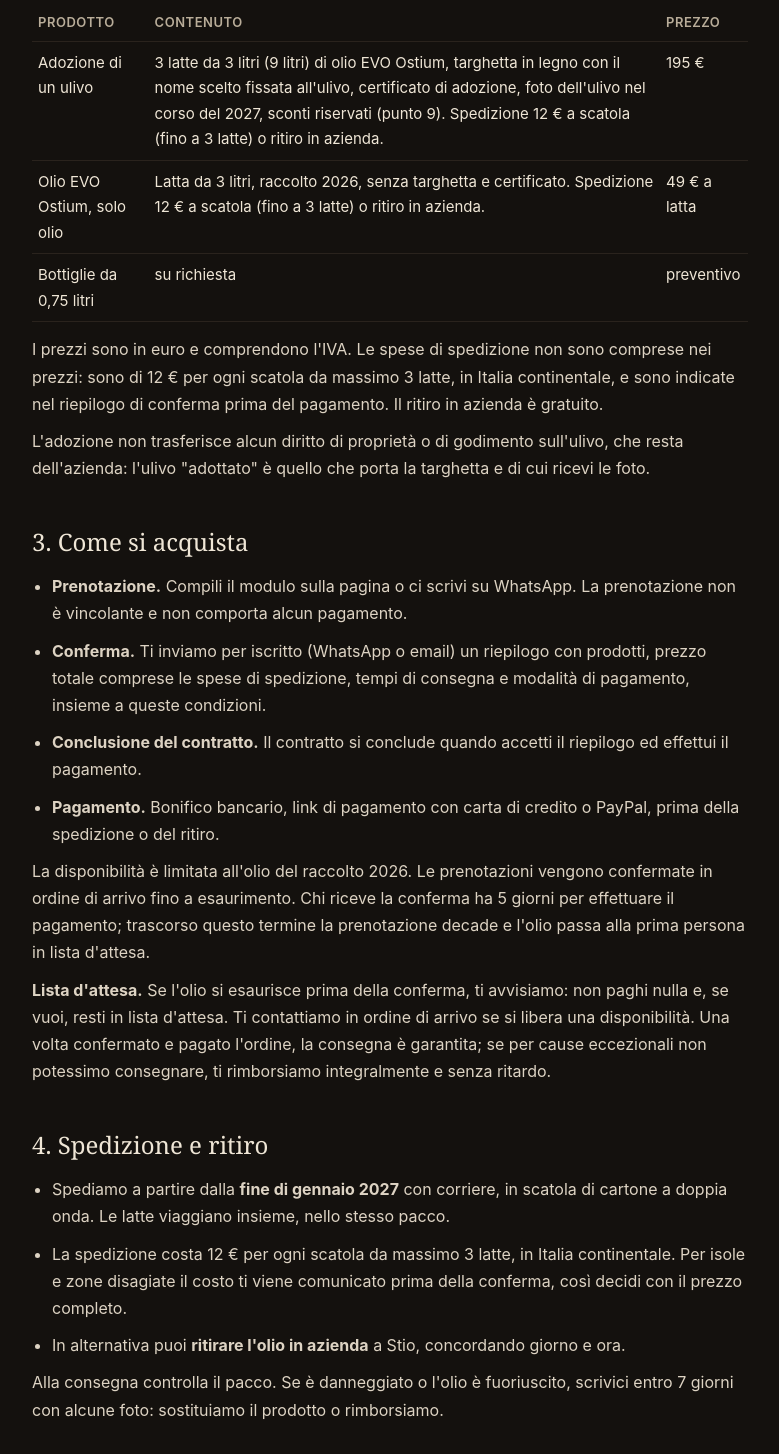
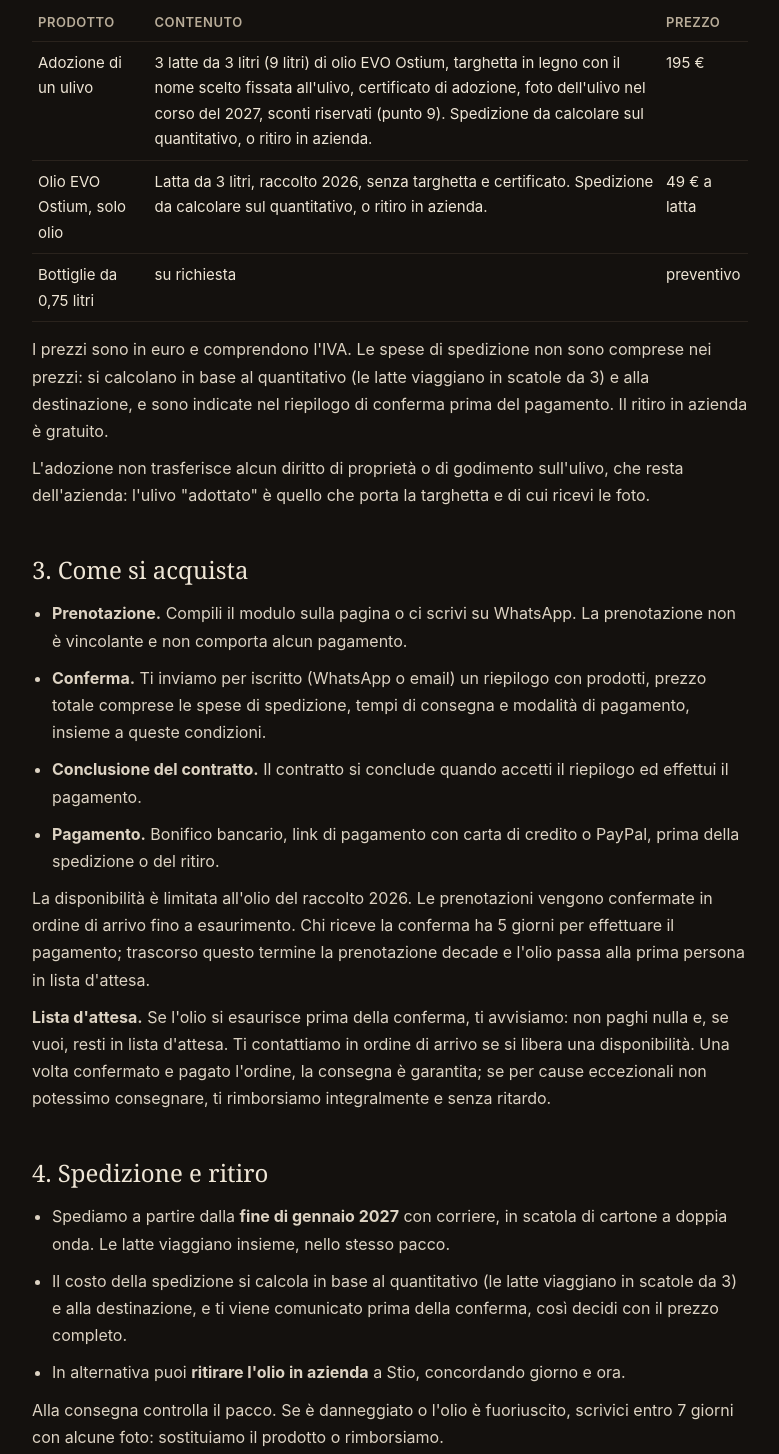
Before and after one commit to agriturismoliguira-cloud/liguira-app, a plain HTML site: page adotta/it/condizioni.html in a window 1280 px wide. Shown: the part 817-2271 px from the top of the page, without its empty margins (250-1029 px from the left). Drawn offline with Linux system fonts and the light colour scheme.

Commit message:
Adotta un ulivo (IT): spedizione da calcolare sul quantitativo
Co-Authored-By: Claude Sonnet 5.5 <noreply@anthropic.com>
Claude-Session: https://claude.ai/code/session_01W9tLWdkVNgwL9AmpVhDnXe

```diff
--- a/adotta/it/condizioni.html
+++ b/adotta/it/condizioni.html
@@ -28,11 +28,11 @@
 <h2>2. Prodotti e prezzi</h2>
 <table>
 <tr><th>Prodotto</th><th>Contenuto</th><th>Prezzo</th></tr>
-<tr><td>Adozione di un ulivo</td><td>3 latte da 3 litri (9 litri) di olio EVO Ostium, targhetta in legno con il nome scelto fissata all'ulivo, certificato di adozione, foto dell'ulivo nel corso del 2027, sconti riservati (punto 9). Spedizione 12 € a scatola (fino a 3 latte) o ritiro in azienda.</td><td>195 €</td></tr>
-<tr><td>Olio EVO Ostium, solo olio</td><td>Latta da 3 litri, raccolto 2026, senza targhetta e certificato. Spedizione 12 € a scatola (fino a 3 latte) o ritiro in azienda.</td><td>49 € a latta</td></tr>
+<tr><td>Adozione di un ulivo</td><td>3 latte da 3 litri (9 litri) di olio EVO Ostium, targhetta in legno con il nome scelto fissata all'ulivo, certificato di adozione, foto dell'ulivo nel corso del 2027, sconti riservati (punto 9). Spedizione da calcolare sul quantitativo, o ritiro in azienda.</td><td>195 €</td></tr>
+<tr><td>Olio EVO Ostium, solo olio</td><td>Latta da 3 litri, raccolto 2026, senza targhetta e certificato. Spedizione da calcolare sul quantitativo, o ritiro in azienda.</td><td>49 € a latta</td></tr>
 <tr><td>Bottiglie da 0,75 litri</td><td>su richiesta</td><td>preventivo</td></tr>
 </table>
-<p>I prezzi sono in euro e comprendono l'IVA. Le spese di spedizione non sono comprese nei prezzi: sono di 12 € per ogni scatola da massimo 3 latte, in Italia continentale, e sono indicate nel riepilogo di conferma prima del pagamento. Il ritiro in azienda è gratuito.</p>
+<p>I prezzi sono in euro e comprendono l'IVA. Le spese di spedizione non sono comprese nei prezzi: si calcolano in base al quantitativo (le latte viaggiano in scatole da 3) e alla destinazione, e sono indicate nel riepilogo di conferma prima del pagamento. Il ritiro in azienda è gratuito.</p>
 <p>L'adozione non trasferisce alcun diritto di proprietà o di godimento sull'ulivo, che resta dell'azienda: l'ulivo "adottato" è quello che porta la targhetta e di cui ricevi le foto.</p>
 
 <h2>3. Come si acquista</h2>
@@ -48,7 +48,7 @@
 <h2>4. Spedizione e ritiro</h2>
 <ul>
 <li>Spediamo a partire dalla <strong>fine di gennaio 2027</strong> con corriere, in scatola di cartone a doppia onda. Le latte viaggiano insieme, nello stesso pacco.</li>
-<li>La spedizione costa 12 € per ogni scatola da massimo 3 latte, in Italia continentale. Per isole e zone disagiate il costo ti viene comunicato prima della conferma, così decidi con il prezzo completo.</li>
+<li>Il costo della spedizione si calcola in base al quantitativo (le latte viaggiano in scatole da 3) e alla destinazione, e ti viene comunicato prima della conferma, così decidi con il prezzo completo.</li>
 <li>In alternativa puoi <strong>ritirare l'olio in azienda</strong> a Stio, concordando giorno e ora.</li>
 </ul>
 <p>Alla consegna controlla il pacco. Se è danneggiato o l'olio è fuoriuscito, scrivici entro 7 giorni con alcune foto: sostituiamo il prodotto o rimborsiamo.</p>
```
Also changed, not shown: adotta/it/index.html (+6 -7 lines).
